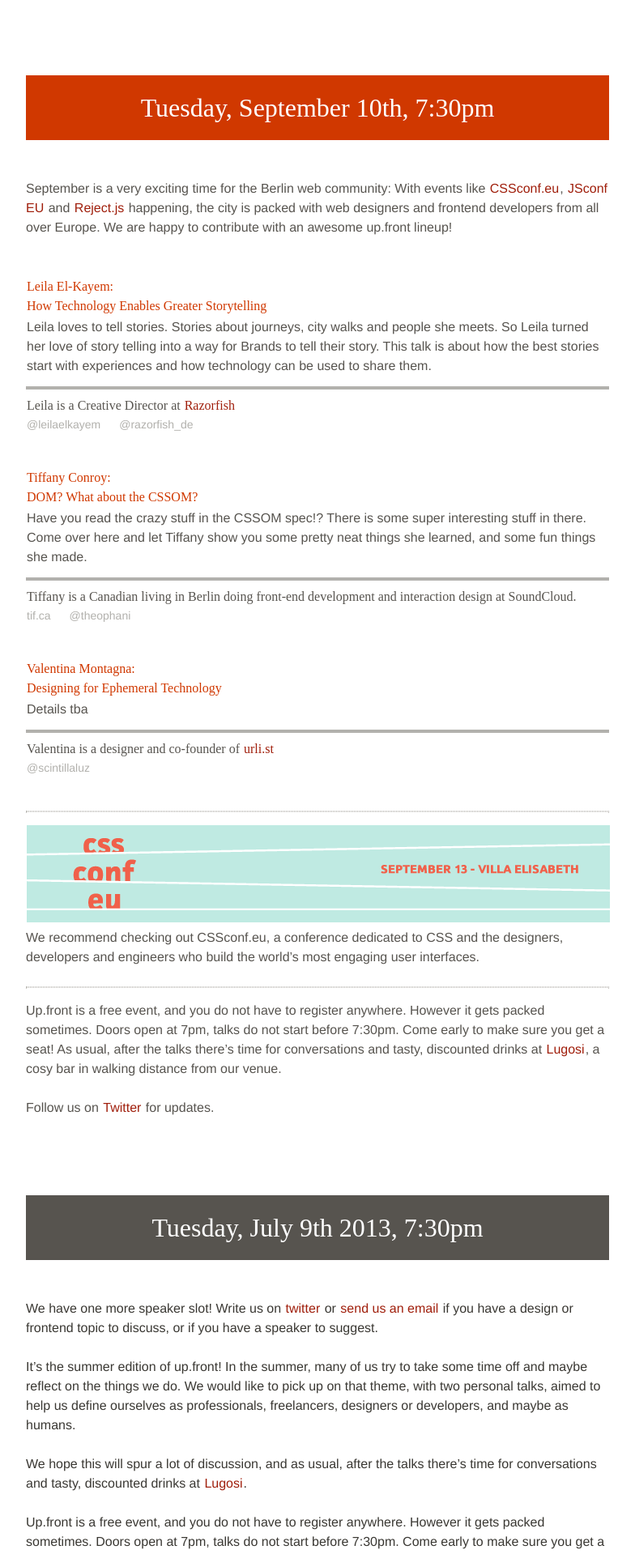
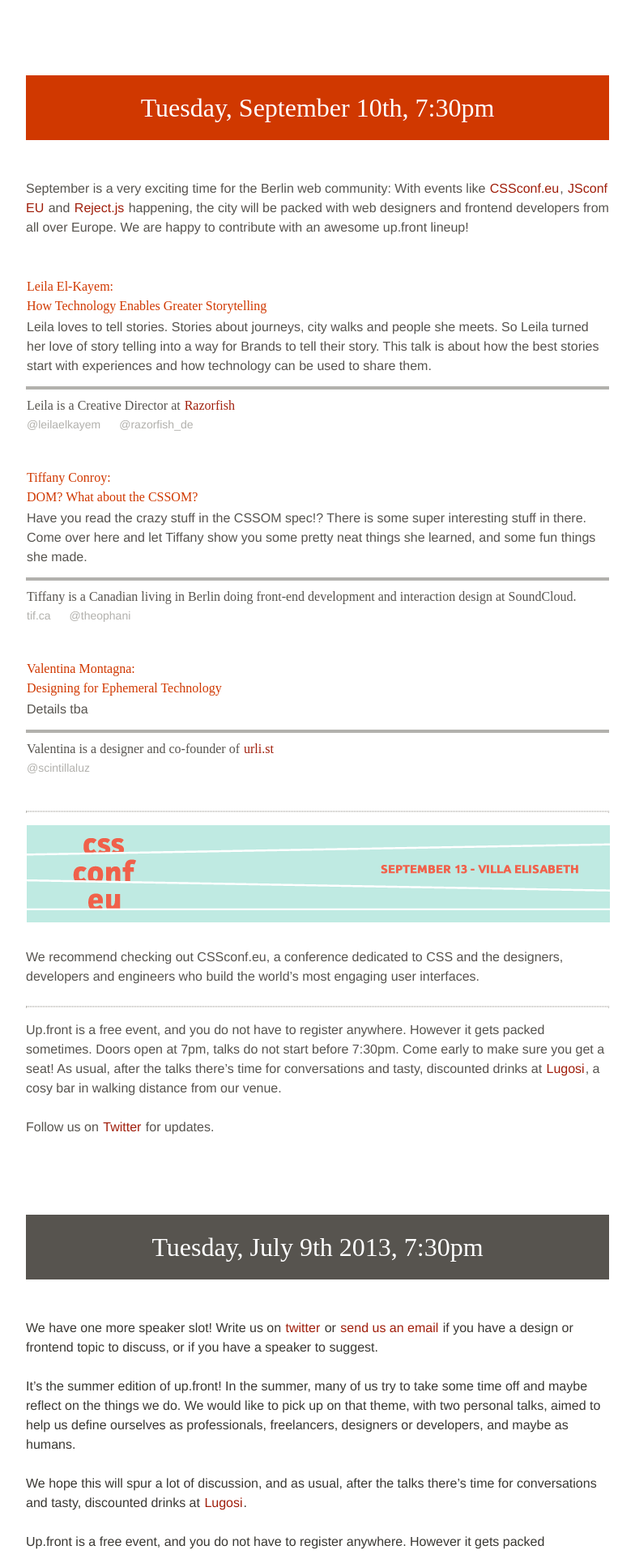
Before and after one commit to upfrontug/upfrontug.github.io, a Jekyll site: the page built from index.html, in a window 1280 px wide. Shown: the part 435-2354 px from the top of the page at 81% size, without its empty margins (248-1032 px from the left). Built offline with Jekyll 4.4.1, drawn with Linux system fonts in a browser that asks for light colours; nearby versions of some CDN libraries; comment, search, counter and statistics services are not loaded; a style sheet for code colours, icons or effects is not loaded.

Commit message:
grammar fix; make csscfonf banner fluid

```diff
--- a/index.html
+++ b/index.html
@@ -14,7 +14,7 @@
     </header>
 
     <p>
-      September is a very exciting time for the Berlin web community: With events like <a href="http://2013.cssconf.eu/">CSSconf.eu</a>, <a href="http://2013.jsconf.eu">JSconf EU</a> and <a href="http://rejectjs.org">Reject.js</a> happening, the city is packed with web designers and frontend developers from all over Europe. We are happy to contribute with an awesome up.front lineup!
+      September is a very exciting time for the Berlin web community: With events like <a href="http://2013.cssconf.eu/">CSSconf.eu</a>, <a href="http://2013.jsconf.eu">JSconf EU</a> and <a href="http://rejectjs.org">Reject.js</a> happening, the city will be packed with web designers and frontend developers from all over Europe. We are happy to contribute with an awesome up.front lineup!
     </p>
 
     <ul class="talks">
@@ -68,7 +68,7 @@
     <hr/>
 
     <p>
-      <a href="http://2013.cssconf.eu/">
+      <a href="http://2013.cssconf.eu/" class="flex_img">
         <img src="images/cssconf13_banner.png"/>
       </a>
       <br>
--- a/stylesheets/custom.css
+++ b/stylesheets/custom.css
@@ -546,6 +546,18 @@
 
 }
 
+/* fluid image */
+
+.flex_img {
+  display: block;
+  width: 100%;
+}
+
+.flex_img img {
+  width: 100%;
+  height: auto;
+}
+
 
 /* iPhone 4 ----------- */
 @media
```
